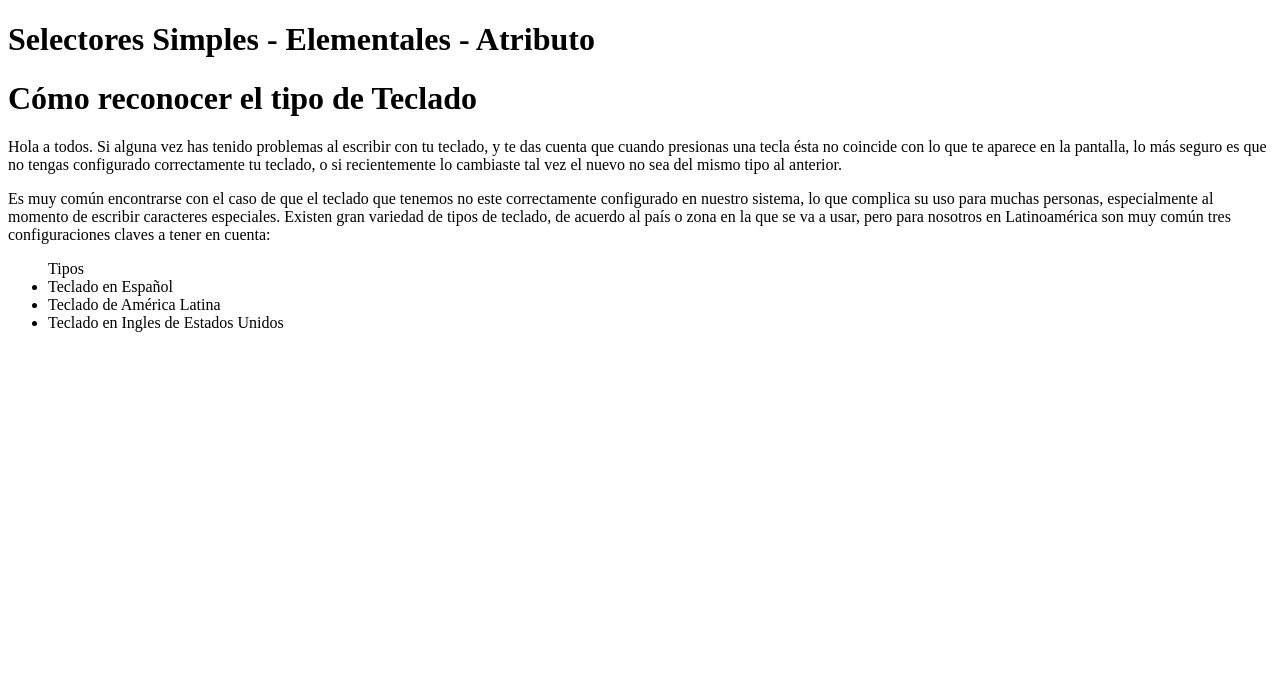
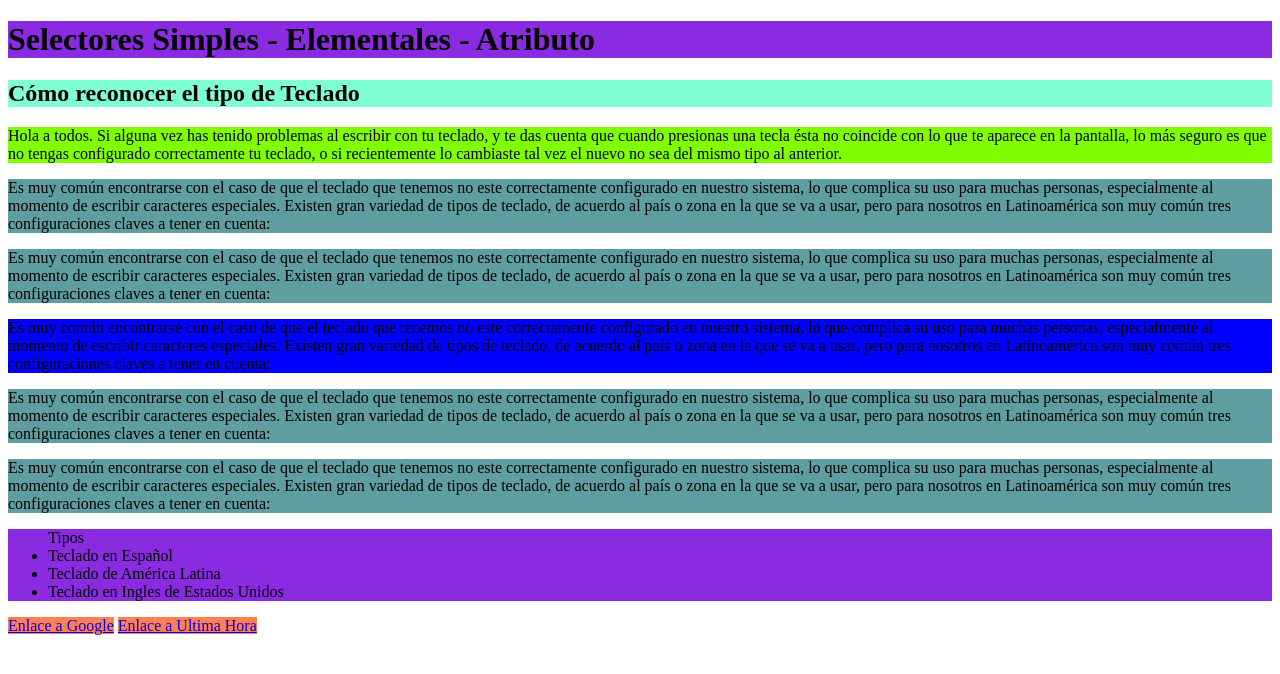
Before and after one commit to RDINFORMATICARUIZDIAZ/Curso_etiquetas_html5, a plain HTML site: page CURSO_CSS/6 - Selectores/Selectores_Simples/Elemtales_de_atributo.html in a window 1280 px wide. Drawn offline with Linux system fonts and the light colour scheme.

Commit message:
especificidad

```diff
--- a/CURSO_CSS/6 - Selectores/Selectores_Simples/Elemtales_de_atributo.html
+++ b/CURSO_CSS/6 - Selectores/Selectores_Simples/Elemtales_de_atributo.html
@@ -5,16 +5,32 @@
   <meta name="viewport" content="width=device-width, initial-scale=1.0">
   <link rel="stylesheet" href="css/Elementales_de_atributo.css">
   <title>Selectores de Atributo</title>
-    <h1>Selectores Simples - Elementales - Atributo</h1>
+    <h1 id="title">Selectores Simples - Elementales - Atributo</h1>
     <div>
-      <h1>Cómo reconocer el tipo de Teclado</h1>
-          <p>Hola a todos. Si alguna vez has tenido problemas al escribir con tu teclado, y te das cuenta que cuando presionas una tecla ésta no coincide con lo que te aparece en la pantalla, lo más seguro es que no tengas configurado correctamente tu teclado, o si recientemente lo cambiaste tal vez el nuevo no sea del mismo tipo al anterior.</p>
-          <p>Es muy común encontrarse con el caso de que el teclado que tenemos no este correctamente configurado en nuestro sistema, lo que complica su uso para muchas personas, especialmente al momento de escribir caracteres especiales. Existen gran variedad de tipos de teclado, de acuerdo al país o zona en la que se va a usar, pero para nosotros en Latinoamérica son muy común tres configuraciones claves a tener en cuenta:</p>
-      <ul>Tipos
+      <h2 id="title2">Cómo reconocer el tipo de Teclado</h2>
+          <p id="parrafos">Hola a todos. Si alguna vez has tenido problemas al escribir con tu teclado, y te das cuenta que cuando presionas una tecla ésta no coincide con lo que te aparece en la pantalla, lo más seguro es que no tengas configurado correctamente tu teclado, o si recientemente lo cambiaste tal vez el nuevo no sea del mismo tipo al anterior.</p>
+          <p class="parrafo2">Es muy común encontrarse con el caso de que el teclado que tenemos no este correctamente configurado en nuestro sistema, lo que complica su uso para muchas personas, especialmente al momento de escribir caracteres especiales. Existen gran variedad de tipos de teclado, de acuerdo al país o zona en la que se va a usar, pero para nosotros en Latinoamérica son muy común tres configuraciones claves a tener en cuenta:</p>
+
+          <p class="parrafo2">Es muy común encontrarse con el caso de que el teclado que tenemos no este correctamente configurado en nuestro sistema, lo que complica su uso para muchas personas, especialmente al momento de escribir caracteres especiales. Existen gran variedad de tipos de teclado, de acuerdo al país o zona en la que se va a usar, pero para nosotros en Latinoamérica son muy común tres configuraciones claves a tener en cuenta:</p>
+
+          <p class="parrafo3">Es muy común encontrarse con el caso de que el teclado que tenemos no este correctamente configurado en nuestro sistema, lo que complica su uso para muchas personas, especialmente al momento de escribir caracteres especiales. Existen gran variedad de tipos de teclado, de acuerdo al país o zona en la que se va a usar, pero para nosotros en Latinoamérica son muy común tres configuraciones claves a tener en cuenta:</p>
+
+          <p class="parrafo2">Es muy común encontrarse con el caso de que el teclado que tenemos no este correctamente configurado en nuestro sistema, lo que complica su uso para muchas personas, especialmente al momento de escribir caracteres especiales. Existen gran variedad de tipos de teclado, de acuerdo al país o zona en la que se va a usar, pero para nosotros en Latinoamérica son muy común tres configuraciones claves a tener en cuenta:</p>
+
+          <p class="parrafo2">Es muy común encontrarse con el caso de que el teclado que tenemos no este correctamente configurado en nuestro sistema, lo que complica su uso para muchas personas, especialmente al momento de escribir caracteres especiales. Existen gran variedad de tipos de teclado, de acuerdo al país o zona en la que se va a usar, pero para nosotros en Latinoamérica son muy común tres configuraciones claves a tener en cuenta:</p>
+
+
+      <ul class="listas">Tipos
           <li>Teclado en Español</li>
           <li>Teclado de América Latina</li>
           <li> Teclado en Ingles de Estados Unidos</li>
       </ul>
+      </div>
+
+      <div>
+        <a href="www.google.com">Enlace a Google</a>
+        <a href="www.ultimahora">Enlace a Ultima Hora</a>
+
       </div>
 
 </head>
--- a/CURSO_CSS/6 - Selectores/Selectores_Simples/css/Elementales_de_atributo.css
+++ b/CURSO_CSS/6 - Selectores/Selectores_Simples/css/Elementales_de_atributo.css
@@ -0,0 +1,54 @@
+/* Selectores Elementales
+
+    Selectores de atributo
+            id -> id del elemento
+            clase -> clase del elemento
+            otros atributos
+                [atributo]->Selecciona los elementos con ese atributo
+                [atributo=valor]->Selecciona los elementos que coincidan con el atributo=valor
+                [atributo^=valor]-> Selecciona los elementos cuyo atributo comience con valor
+                [atributo*=valor]-> Selecciona los elementos cuyo atributo contenga valor
+                [atributo$=valor]-> Selecciona los elementos cuyo atributo termine con valor
+                [atributo|=valor]-> Selecciona los elementos cuyo atributo comience con valor o valor-
+*/
+
+#title{
+    background-color: blueviolet;
+}
+
+#title2{
+    background-color: aquamarine;
+}
+
+#parrafos{
+    background-color: chartreuse;
+}
+
+
+
+
+/* Selector de clase: este es el selector mas recomendable
+
+
+clase -> clase del elemento*/
+
+.parrafo2{
+    background-color: cadetblue;
+}
+
+.parrafo3{
+    background-color: blue;
+}
+
+.listas{
+    background-color: blueviolet;
+}
+
+
+/*
+[atributo]->Selecciona los elementos con ese atributo
+*/
+
+[href]{
+    background-color: coral;
+}
--- /dev/null
+++ b/CURSO_CSS/7 - Como funciona css/css/styles.css
@@ -0,0 +1,42 @@
+/* ¿CÓMO FUNCIONA CSS?
+    Especificidad -> Establece cómo de específico es un selector para saber qué estilo aplicar.
+    El cálculo se realiza con la siguiente fórmula:
+        Etiquetas y pseudoelementos 001
+        Clases, atributos y pseudoclases 010
+        Ids 100
+        Estilos en línea 1000
+        !important GANA A TODO Y NO SE USA NUNCA
+
+   Cascada -> Funciona siempre que la especificidad sobre el elemento sea la misma
+
+   Herencia -> Es la capacidad que tienen algunos elementos de heredar algunas propiedades de sus elementos contenedores (padres, abuelos, etc)
+*/
+
+body{
+    background-color: #333;
+}
+
+h1{
+    color:cyan;
+    font-size: 10px;
+}
+
+.text{
+    color: green;
+}
+
+.link{
+    color: inherit;
+}
+
+.list{
+    color:indianred
+}
+
+.list-item-extra{
+    color:initial;
+}
+
+.title{
+    color:red
+}
```
Also changed, not shown: CURSO_CSS/6 - Selectores/Selectores_Simples/Selectores Combinadores.html (added, +28 -0 lines), CURSO_CSS/6 - Selectores/Selectores_Simples/Selectores_Compuestos.html (added, +27 -0 lines), CURSO_CSS/6 - Selectores/Selectores_Simples/css/Selectores_Compuestos.css (added, +29 -0 lines), CURSO_CSS/7 - Como funciona css/index.html (added, +27 -0 lines).
